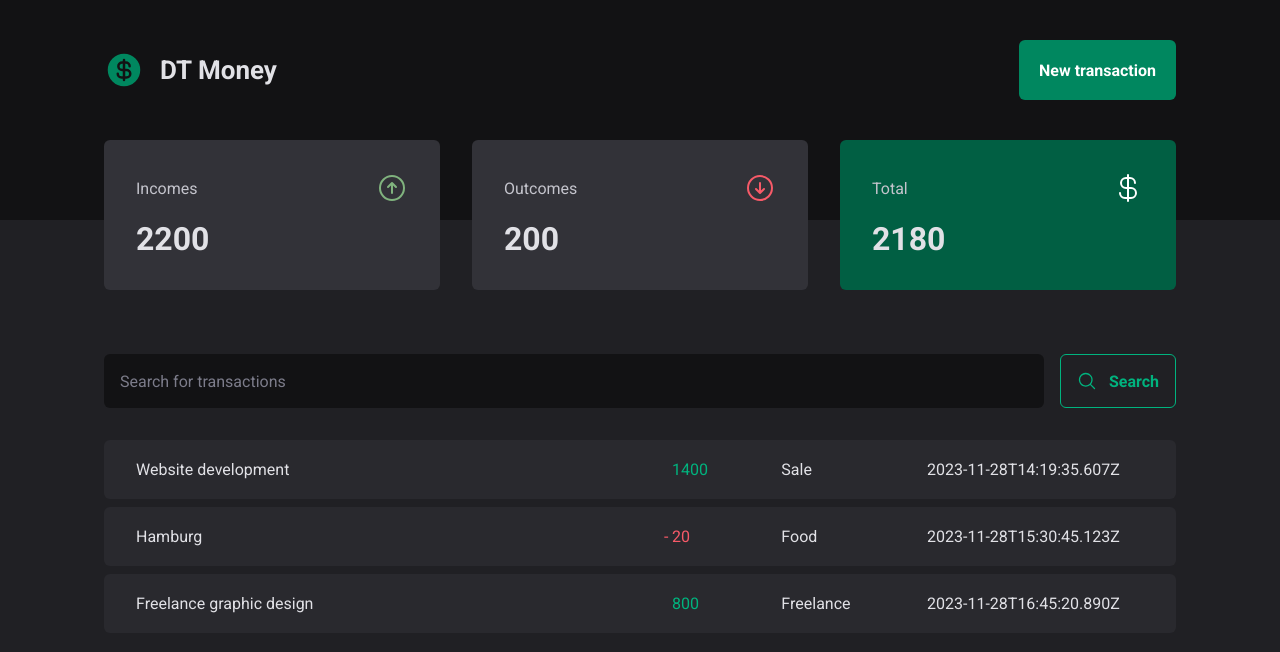
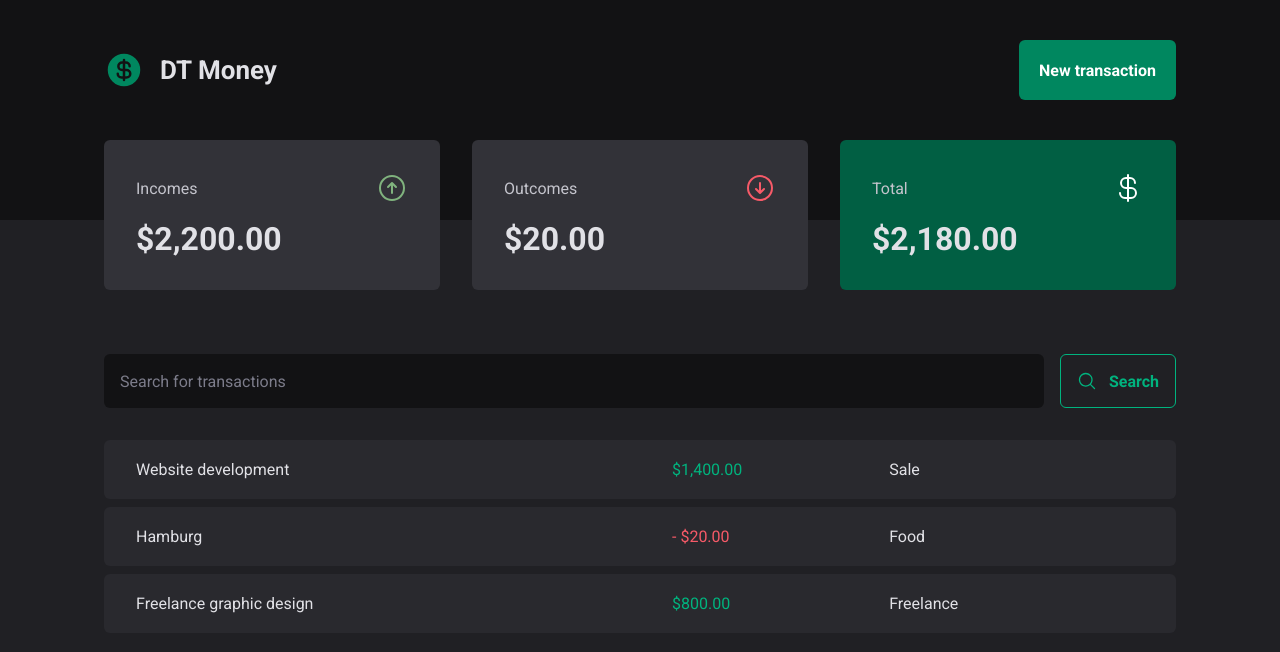
Before and after one commit to lucastenani/dt-money, a React (Vite) app: page / in a window 1280 px wide. Shown: the top 652 px of the page. Built offline with nearby package versions, Linux system fonts and the light colour scheme; data requests are answered from the project's data file.

Commit message:
Formatting dates and price

```diff
--- a/src/components/Summary/index.tsx
+++ b/src/components/Summary/index.tsx
@@ -5,6 +5,7 @@
   CurrencyDollar,
 } from "@phosphor-icons/react";
 import { TransactionsContext } from "../../contexts/TransactionsContext";
+import { priceFormatter } from "../../utils/formatter";
 import { SummaryCard, SummaryContainer } from "./styles";
 
 export function Summary() {
@@ -37,7 +38,7 @@
           <ArrowCircleUp size={32} color="#80b37e" />
         </header>
 
-        <strong>{summary.income}</strong>
+        <strong>{priceFormatter.format(summary.income)}</strong>
       </SummaryCard>
 
       <SummaryCard>
@@ -46,7 +47,7 @@
           <ArrowCircleDown size={32} color="#f75a68" />
         </header>
 
-        <strong>{summary.outcome}0</strong>
+        <strong>{priceFormatter.format(summary.outcome)}</strong>
       </SummaryCard>
 
       <SummaryCard>
@@ -55,7 +56,7 @@
           <CurrencyDollar size={32} color="#ffffff" />
         </header>
 
-        <strong>{summary.total}</strong>
+        <strong>{priceFormatter.format(summary.total)}</strong>
       </SummaryCard>
     </SummaryContainer>
   );
--- a/src/pages/Transactions/index.tsx
+++ b/src/pages/Transactions/index.tsx
@@ -1,5 +1,6 @@
 import { useContext } from "react";
 import { TransactionsContext } from "../../contexts/TransactionsContext";
+import { priceFormatter } from "../../utils/formatter";
 import { Header } from "../../components/Header";
 import { SearchForm } from "../../components/SearchForm";
 import { Summary } from "../../components/Summary";
@@ -26,11 +27,12 @@
                   <td>{transaction.description}</td>
                   <td>
                     <PriceHighLight variant={transaction.type}>
-                      {transaction.price}
+                      {transaction.type === "outcome" && "- "}
+                      {priceFormatter.format(transaction.price)}
                     </PriceHighLight>
                   </td>
                   <td>{transaction.category}</td>
-                  <td>{transaction.createdAt}</td>
+                  <td>{}</td>
                 </tr>
               );
             })}
--- a/src/pages/Transactions/styles.ts
+++ b/src/pages/Transactions/styles.ts
@@ -36,18 +36,8 @@
 }
 
 export const PriceHighLight = styled.span<PriceHighLightProps>`
-  position: relative;
-
   color: ${(props) =>
     props.variant === "income"
       ? props.theme["green-300"]
       : props.theme["red-300"]};
-
-  ${({ variant }) =>
-    variant === "outcome" &&
-    `&::before {
-      content: "-";
-      position: absolute;
-      left: -8px;
-  }`}
 `;
--- /dev/null
+++ b/src/utils/formatter.ts
@@ -0,0 +1,6 @@
+export const dateFormatter = new Intl.DateTimeFormat("us");
+
+export const priceFormatter = new Intl.NumberFormat("us", {
+  style: "currency",
+  currency: "USD",
+});
```
